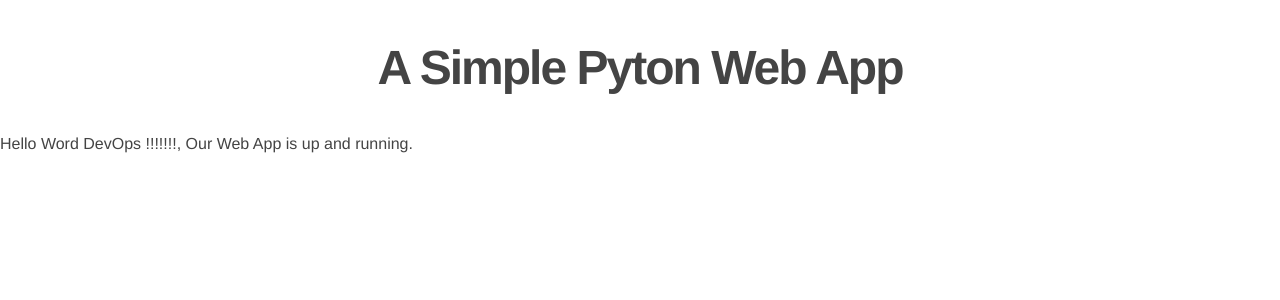
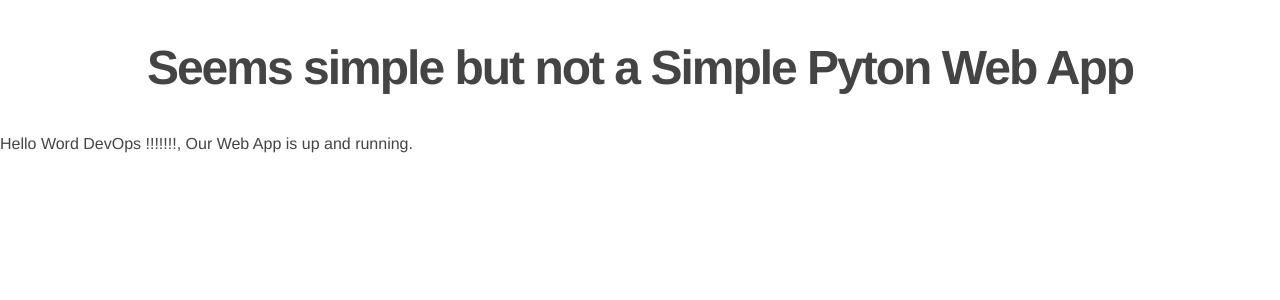
Before and after one commit to ops499011/azure-devops-pythonwebapp, a Flask app: page / in a window 1280 px wide. Shown: the part 35-335 px from the top of the page. Run offline with Flask 2, Linux system fonts and the light colour scheme.

Commit message:
Update index.html

```diff
--- a/templates/index.html
+++ b/templates/index.html
@@ -10,7 +10,7 @@
     {%extends "templates.html" %}
     {% block content %}
 
-    <h2>A Simple Pyton Web App</h2>
+    <h2>Seems simple but not a Simple Pyton Web App</h2>
     <p>Hello Word DevOps !!!!!!!, Our Web App is up and running.</p>
 
     {% endblock %}
```
